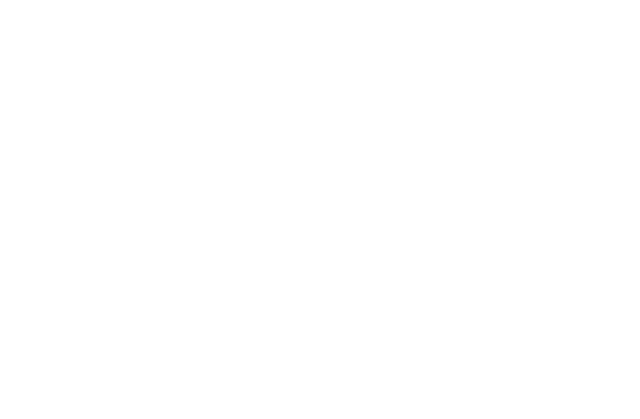
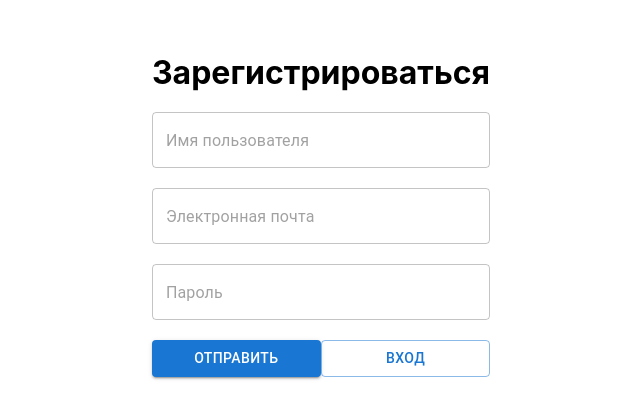
Before and after one commit to ayima-k/Hackathon, a React (Create React App) app: page /auth/register in a window 1280 px wide. Before the commit this address had no page. Shown: the part 145-564 px from the top of the page, without its empty margins (319-959 px from the left). Built offline with nearby package versions, Linux system fonts and the light colour scheme.

Commit message:
added skelet of register

```diff
--- a/src/App.js
+++ b/src/App.js
@@ -1,6 +1,7 @@
 import React from 'react';
 import {Route, Routes} from "react-router-dom";
 import Login from './components/Auth/Login';
+import Register from './components/Auth/Register'
 import {MainPages} from "./pages/General";
 
 function App() {
@@ -12,6 +13,7 @@
         <Route path={'/profile'} element={<MainPages.pages.Profile />} />
         <Route path={'/responses'} element={<MainPages.pages.Responses/>} />
         <Route path={'/auth/login'} element={<Login/>}/>
+        <Route path={'/auth/register'} element={<Register/>}/>
       </Routes>
     </div>
   );
--- a/src/components/Auth/Login/Login.module.scss
+++ b/src/components/Auth/Login/Login.module.scss
@@ -19,5 +19,9 @@
         font-size: 15px;
       }
     }
+    .btn{
+      display: flex;
+      justify-content: space-between;
+    }
   }
 }
--- a/src/components/Auth/Login/index.jsx
+++ b/src/components/Auth/Login/index.jsx
@@ -1,8 +1,11 @@
 import { Button, TextField } from '@mui/material'
 import React from 'react'
+import { useNavigate } from 'react-router-dom'
 import cls from './Login.module.scss'
 
 const Login = () => {
+  const navigate = useNavigate()
+
   return (
     <div className={cls.login}>
       <form>
@@ -27,6 +30,7 @@
           </Button>
           <Button
             variant='outlined'
+            onClick={() => navigate('/auth/register')}
           >
             Регистрация
           </Button>
--- a/src/components/Auth/Register/Register.module.scss
+++ b/src/components/Auth/Register/Register.module.scss
@@ -0,0 +1,25 @@
+.register{
+  display: flex;
+  justify-content: center;
+  align-items: center;
+  height: 90vh;
+  form{
+    display: flex;
+    flex-direction: column;
+    align-items: center;
+    gap: 20px;
+    h1{
+      margin: 0;
+    }
+    div{
+      width: 100%;
+    }
+    .btn{
+      display: flex;
+      justify-content: space-between;
+      button{
+        width: 100%;
+      }
+    }
+  }
+}
--- a/src/components/Auth/Register/index.jsx
+++ b/src/components/Auth/Register/index.jsx
@@ -1,9 +1,50 @@
 import React from 'react'
+import TextField from '@mui/material/TextField'
+import Button from '@mui/material/Button'
+import cls from './Register.module.scss'
+import { useNavigate } from 'react-router-dom'
 
-const Regoster = () => {
+const Register = () => {
+  const navigate = useNavigate()
+
   return (
-    <div>Regoster</div>
+    <div className={cls.register}>
+      <form>
+        <h1>Зарегистрироваться</h1>
+        <TextField
+          type='text'
+          placeholder={'Имя пользователя'}
+          name={'name'}
+        />
+
+        <TextField
+          type='email'
+          placeholder={'Электронная почта'}
+          name={'email'}
+        />
+
+        <TextField
+          type='password'
+          placeholder={'Пароль'}
+          name={'password'}
+        />
+
+        <div className={cls.btn}>
+          <Button
+            variant='contained'
+          >
+            Отправить
+          </Button>
+          <Button
+            variant='outlined'
+            onClick={() => navigate('/auth/login')}
+          >
+            Вход
+          </Button>
+        </div>
+      </form>
+    </div>
   )
 }
 
-export default Regoster
+export default Register
```
Lines whose indentation alone changed are shown as unchanged.
